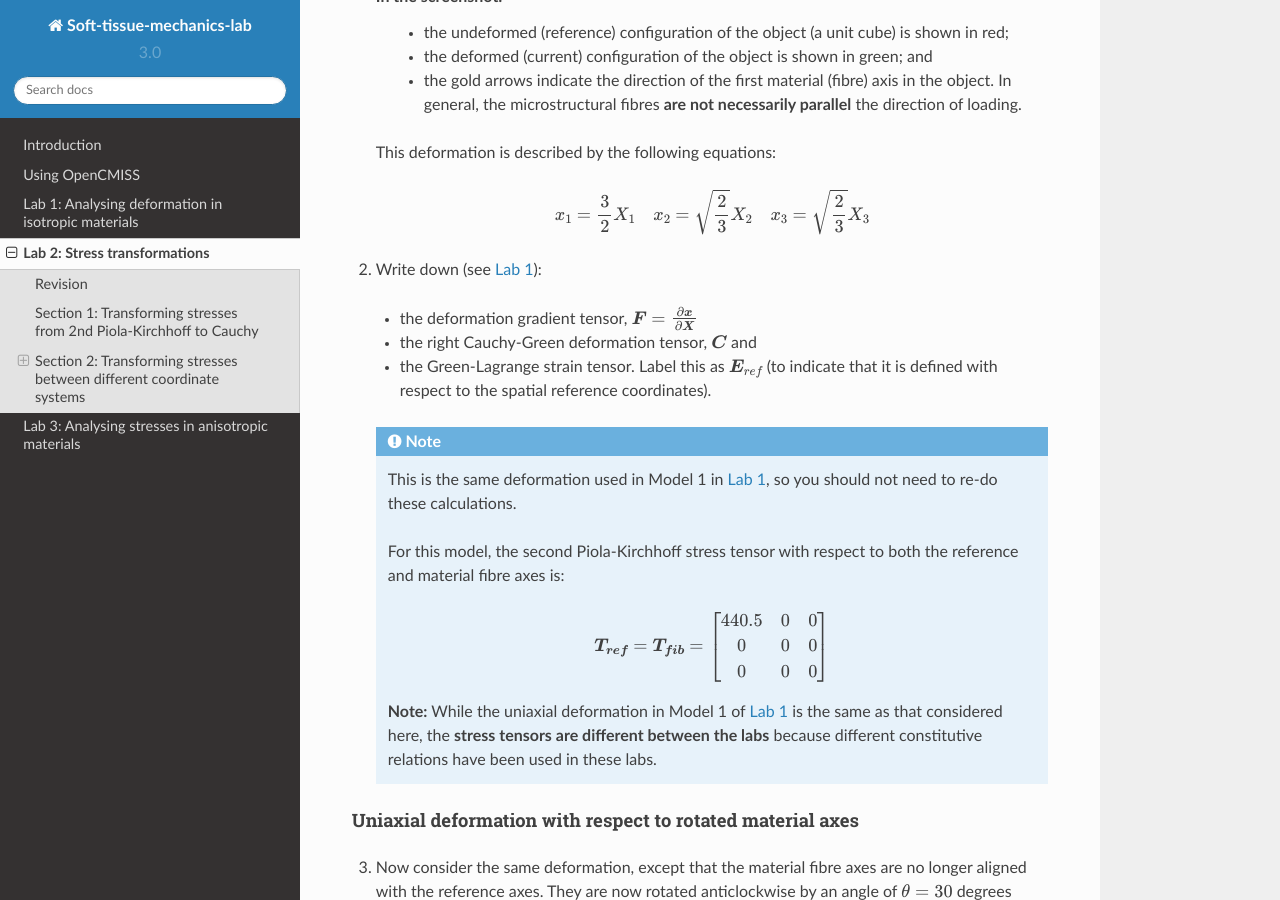
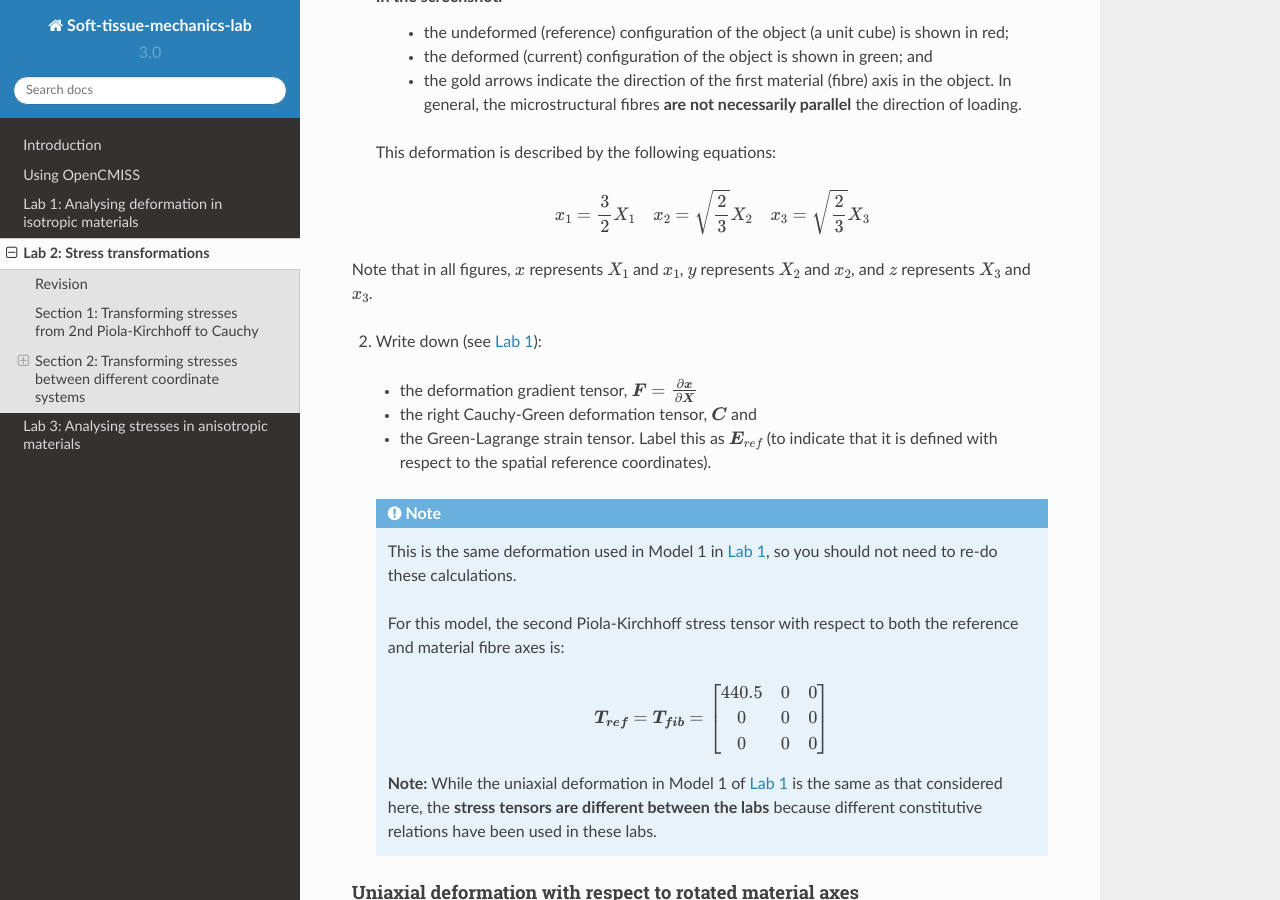
Before and after one commit to mpnash/soft-tissue-mechanics-labs, a Sphinx documentation site: the page built from docs/source/lab2.rst, in a window 1280 px wide and 900 px high, scrolled down 1682 px. Built offline with Sphinx 7.4.7 and the Read the Docs theme 2.0.0, drawn with Linux system fonts in a browser that asks for light colours; pages that are not in the unit, such as notebooks, are missing from menus.

Commit message:
Update lab2.rst

```diff
--- a/docs/source/lab2.rst
+++ b/docs/source/lab2.rst
@@ -78,6 +78,8 @@ Uniaxial extension of a unit cube
   .. math::
 
     x_1 = \frac{3}{2}X_1 ~~~~ x_2 = \sqrt{\frac{2}{3}}X_2 ~~~~ x_3 = \sqrt{\frac{2}{3}}X_3
+
+Note that in all figures, :math:`x` represents :math:`X_1` and :math:`x_1`, :math:`y` represents :math:`X_2` and :math:`x_2`, and :math:`z` represents :math:`X_3` and :math:`x_3`.
 
 |vspace|
 
```
